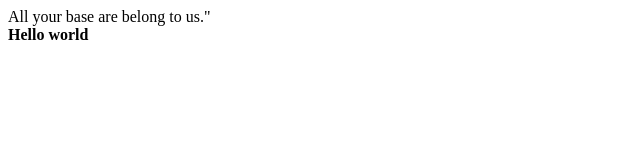
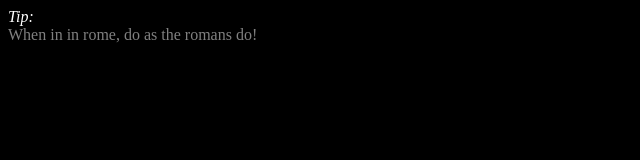
Before and after one commit to acidtrips/acidtrips.github.io, a plain HTML site: page index.html in a window 1280 px wide. Shown: the whole page, without its empty margins (0-640 px from the left). Drawn offline with Linux system fonts and the light colour scheme.

Commit message:
Update index.html

```diff
--- a/index.html
+++ b/index.html
@@ -1,6 +1,9 @@
 <html>
-  <header>All your base are belong to us."</header>
-  <body>
-    <b>Hello world</b>
+  <head><title>All your base are belong to us.</title></head>
+  <body style="background-color:black;">
+    <p>
+      <font color="white"><i>Tip:</i></font><br>
+      <font color="grey">When in in rome, do as the romans do!</font>
+    </p>
   </body>
 </html>
```
